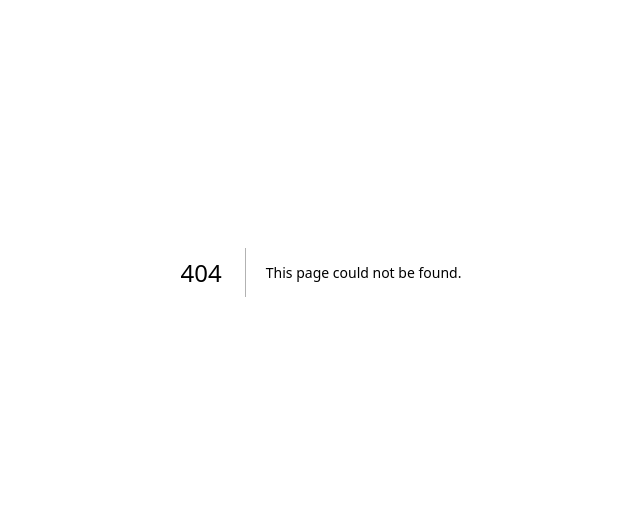
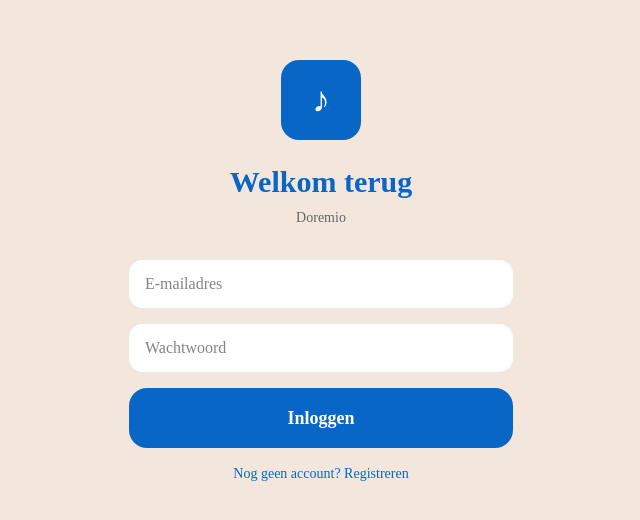
Before and after one commit to woutvanrhijn/Doremio, a Next.js app: page /auth/auth/login in a window 1280 px wide. Before the commit this address had no page. Shown: the part 128-648 px from the top of the page, without its empty margins (319-959 px from the left). Built offline with nearby package versions, Linux system fonts and the light colour scheme; no server answers.

Commit message:
CLAUDE.md uitgebreid

```diff
--- /dev/null
+++ b/app/auth/auth/login/page.tsx
@@ -0,0 +1,84 @@
+'use client'
+
+import { useState } from 'react'
+import { supabase } from '@/lib/supabase'
+import { useRouter } from 'next/navigation'
+
+export default function LoginPage() {
+  const [email, setEmail] = useState('')
+  const [password, setPassword] = useState('')
+  const [isRegistreren, setIsRegistreren] = useState(false)
+  const [loading, setLoading] = useState(false)
+  const [fout, setFout] = useState('')
+  const router = useRouter()
+
+  const handleSubmit = async () => {
+    setLoading(true)
+    setFout('')
+
+    if (isRegistreren) {
+      const { error } = await supabase.auth.signUp({ email, password })
+      if (error) { setFout(error.message); setLoading(false); return }
+      setFout('Controleer je email om je account te bevestigen.')
+    } else {
+      const { error } = await supabase.auth.signInWithPassword({ email, password })
+      if (error) { setFout(error.message); setLoading(false); return }
+      router.push('/dashboard')
+    }
+    setLoading(false)
+  }
+
+  return (
+    <main className="min-h-screen flex flex-col items-center justify-center px-6"
+      style={{ backgroundColor: '#F3E7DD' }}>
+
+      <div className="w-20 h-20 rounded-2xl mb-6 flex items-center justify-center"
+        style={{ backgroundColor: '#0766C6' }}>
+        <span className="text-white text-4xl">♪</span>
+      </div>
+
+      <h1 className="text-3xl font-bold mb-2" style={{ color: '#0766C6' }}>
+        {isRegistreren ? 'Account aanmaken' : 'Welkom terug'}
+      </h1>
+      <p className="text-sm mb-8" style={{ color: '#666' }}>Doremio</p>
+
+      <div className="w-full max-w-sm flex flex-col gap-4">
+        <input
+          type="email"
+          placeholder="E-mailadres"
+          value={email}
+          onChange={(e) => setEmail(e.target.value)}
+          className="w-full px-4 py-3 rounded-xl border-0 text-base"
+          style={{ backgroundColor: '#fff' }}
+        />
+        <input
+          type="password"
+          placeholder="Wachtwoord"
+          value={password}
+          onChange={(e) => setPassword(e.target.value)}
+          className="w-full px-4 py-3 rounded-xl border-0 text-base"
+          style={{ backgroundColor: '#fff' }}
+        />
+
+        {fout && (
+          <p className="text-sm text-center" style={{ color: '#FF560D' }}>{fout}</p>
+        )}
+
+        <button
+          onClick={handleSubmit}
+          disabled={loading}
+          className="w-full py-4 rounded-2xl text-white font-semibold text-lg"
+          style={{ backgroundColor: loading ? '#999' : '#0766C6' }}>
+          {loading ? 'Laden...' : isRegistreren ? 'Registreren' : 'Inloggen'}
+        </button>
+
+        <button
+          onClick={() => setIsRegistreren(!isRegistreren)}
+          className="text-sm text-center"
+          style={{ color: '#0766C6' }}>
+          {isRegistreren ? 'Al een account? Inloggen' : 'Nog geen account? Registreren'}
+        </button>
+      </div>
+    </main>
+  )
+}
```
